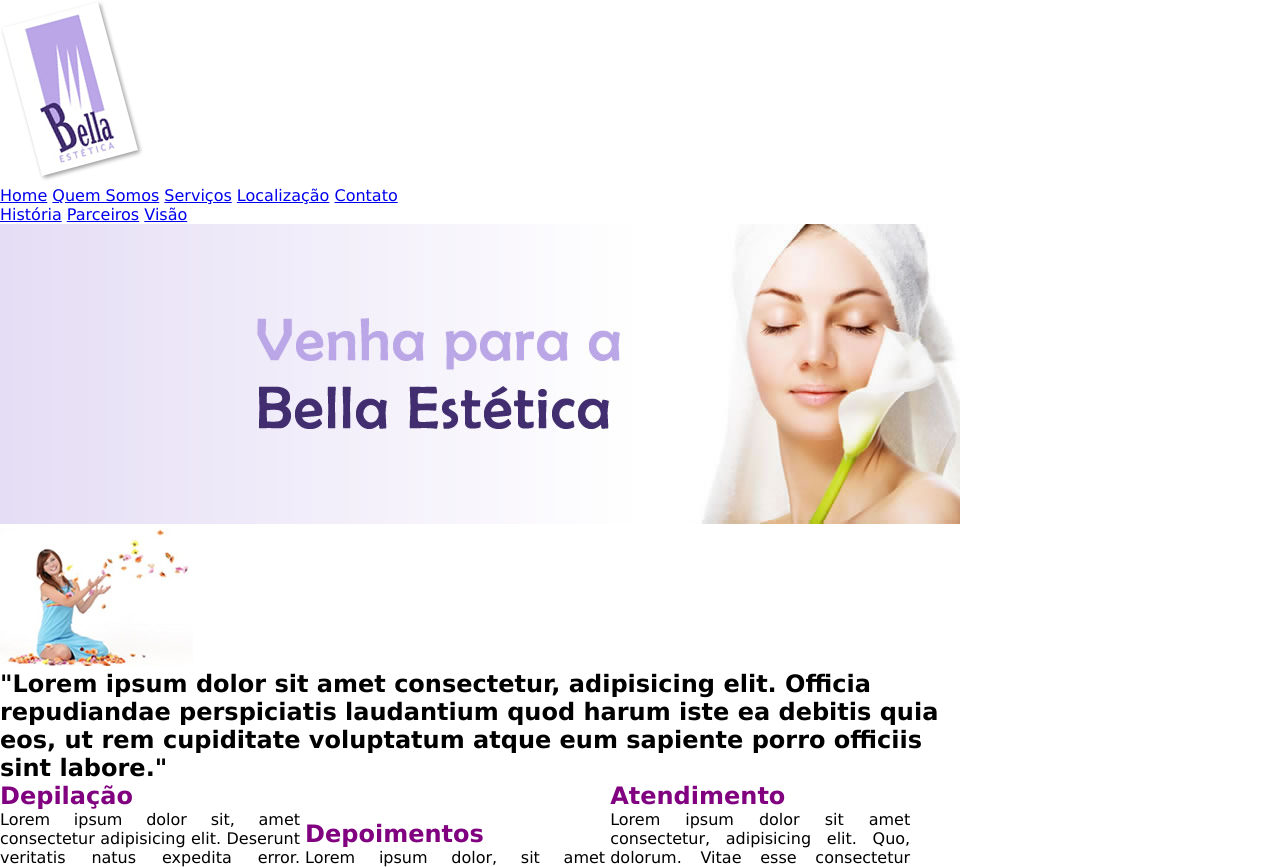
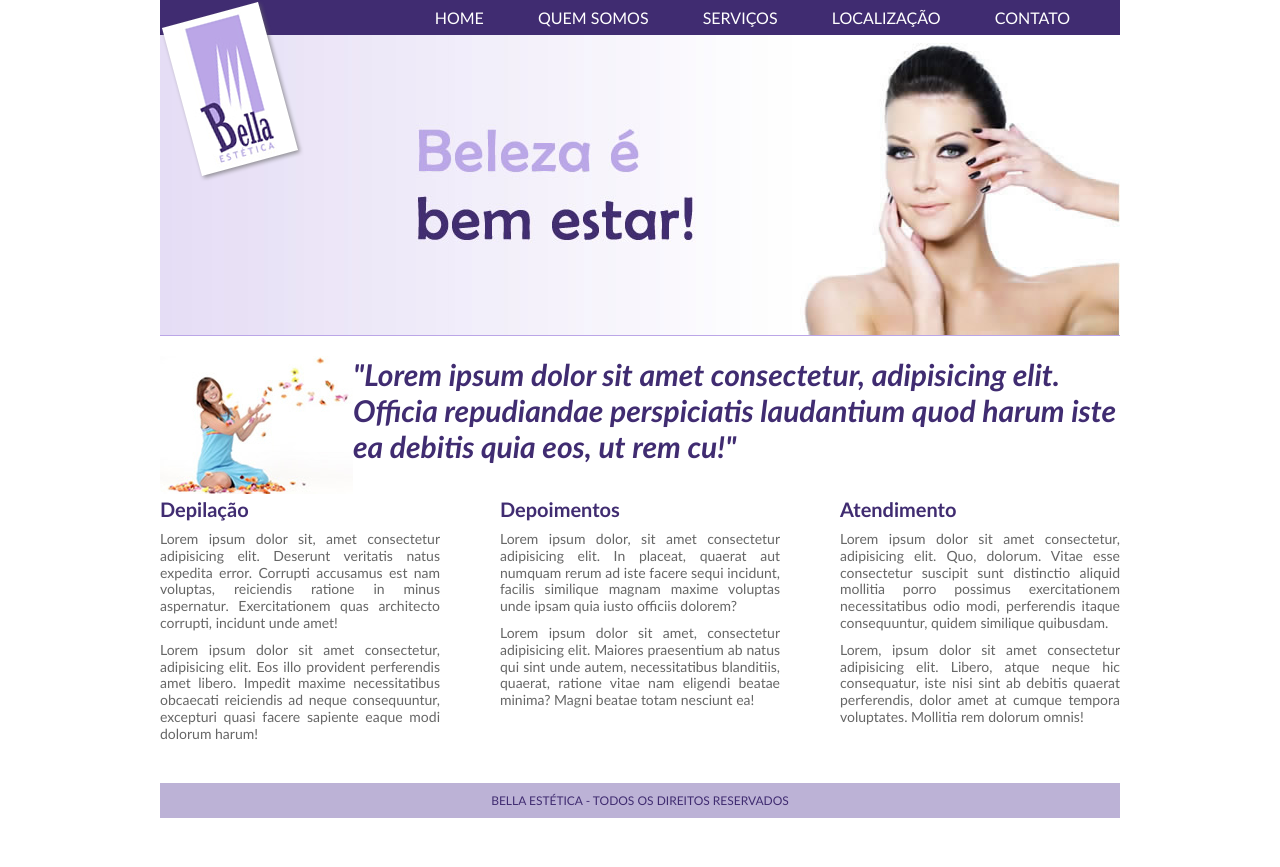
Before and after one commit to MatheusNfs/EstudoSaladeAula, a plain HTML site: page wd3/index.html in a window 1280 px wide. Shown: the top 867 px of the page. After the commit the page ends 818 px from the top, so only its background shows below. Drawn offline with Linux system fonts and the light colour scheme.

Commit message:
Formatação CSS e JS

```diff
--- a/wd3/index.html
+++ b/wd3/index.html
@@ -6,6 +6,14 @@
     <meta http-equiv="X-UA-Compatible" content="ie=edge">
     <link rel="stylesheet" href="style.css">
     <title>Bella Estética</title>
+    <script type="text/javascript">
+        $(window).load(function(){
+            $("#quemsomos").click(function(){
+                console.log("cliquei!")
+            }
+            );
+        });
+    </script>
 </head>
 <body>
     <div id="popup">
@@ -13,14 +21,14 @@
     </div>
     <main>
         <header>
-            <figure>
+            <figure id="logo">
                 <a href="index.html">
                     <img src="img/logo.png" alt="logotipo">
                 </a>
             </figure>
             <nav>
                 <a href="#">Home</a>
-                <a href="#">Quem Somos</a>
+                <a href="#" id="quemsomos">Quem Somos</a>
                 <a href="#">Serviços</a>
                 <a href="#">Localização</a>
                 <a href="#">Contato</a>
@@ -30,15 +38,17 @@
                     <a href="#">Visão</a>
                 </div>
         </header>
-        <figure >
-            <img id="org" src="img/banner.jpg" alt="banner do site">
-            <img id="org" src="img/banner2.jpg" alt="banner do site">
-            <img src="img/banner3.jpg" alt="banner do site">
+        <figure id="banner" >
+            <!-- <img src="img/banner.jpg" alt="banner do site"> -->
+            <img src="img/banner2.jpg" alt="banner do site">
+            <!-- <img src="img/banner3.jpg" alt="banner do site"> -->
         </figure>
         <aside id="conteudo">
-            <figure><img src="img/imgconteudo.jpg" alt="Imagem Mulher"></figure>
-            <h1>
-                "Lorem ipsum dolor sit amet consectetur, adipisicing elit. Officia repudiandae perspiciatis laudantium quod harum iste ea debitis quia eos, ut rem cupiditate voluptatum atque eum sapiente porro officiis sint labore."
+            <figure id="imgleft">
+                <img src="img/imgconteudo.jpg" alt="Imagem Mulher">
+            </figure>
+            <h1 class="titulo">
+                "Lorem ipsum dolor sit amet consectetur, adipisicing elit. Officia repudiandae perspiciatis laudantium quod harum iste ea debitis quia eos, ut rem cu!"
             </h1>
         </aside>
         <section id="box1">
--- a/wd3/style.css
+++ b/wd3/style.css
@@ -1,49 +1,139 @@
+:root{
+    --cortexto: #666666;
+    --cortitulo: #402c71;
+    --corsecundaria: #bcb2d6;
+
+
+}
 *{
-    font-family: Verdana, Geneva, Tahoma, sans-serif;
     margin: 0;
+}
+body{
+    font-family: 'Trebuchet MS';
 }
 main{
     width: 960px;
+    margin: auto;
+    height: auto;
 }
-H2{
-    color: purple;
+#logo{
+    width: 144px;
+    height: 182px;
+    float: left;
+    position: relative;
+    top: 0%;
+    left: 0;
+    z-index: 4;
 
 }
+h2{
+    color: var(--cortitulo);
+    font-size: 20px;
+    margin-bottom: 0;
+}
+p{
+    color: var(--cortexto);
+    font-size: 14px;
+    line-height: 120%;
+    margin-top: 10px;
+}
+img{
+    border:none;
+}
+#imgleft{
+    float: left;
+    margin: 0;
+
+}
+header{
+    width: 960px;
+    height: 35px;
+    float: left;
+    background-color:var(--cortitulo);
+}
 nav{
-    display: inline;
-    width: 960px;
-    height: 25px;
-
+    float: right;
+    line-height: 35px;
+    position: relative;
+    z-index: 10;
+}
+nav a{
+    text-decoration: none;
+    color: white;
+    text-transform: uppercase;
+    margin-right: 50px;
+}
+nav a:hover{
+    text-decoration: underline;
+}
+.titulo{
+    color: var(--cortitulo);
+    font-size: 30px;
+    font-style: italic;
+    font-weight: bold;
 }
 #popup{
 
 }
 #caixa{
+    display: none;
+    width: 200px;
+    height: 10px;
+    background-color: var(--cortitulo);
+    position: absolute;
+    top: 35px;
+    left: 90px;
+    z-index: 20;
+}
+#caixa a{
+    display: block;
+    margin: 0;
+}
+#banner{
+    margin: 0px;
+    width: 960px;
+    height: 300px;
+    float: left;
+    border-bottom: 1px solid #bba6e7;
 
 }
-#banner{
+#conteudo{
+    width:960px;
+    min-height: 100px;
+    float: left;
+    margin-top: 20px;
 
 
 }
-#org{
-    display: none;
-}
-#conteudo{
-
-}
-#box1, #box2, #box3{
+/* #box1, #box2, #box3{
     display: inline-block;
     height: 300px;
-    width: 300px;
+    max-width: 290px;
     text-align: justify;
+    margin: 0 13px;
 
-}
-#box1{
+} */
+#box1, #box2, #box3{
+    min-height: 100px;
+    width: 280px;
+    float: left;
+    text-align: justify;
+    margin-bottom: 40px;
 
 }
 #box2{
+    margin-left: 60px;
+    margin-right: 60px;
 
 }
-#box3{
 
+footer{
+    clear: both;
+    background-color: var(--corsecundaria);
+    color: var(--cortitulo);
+    text-align: center;
+    height: 35px;
+    width: 960px;
+    font-size: 12px;
+    line-height: 35px;
 }
```
